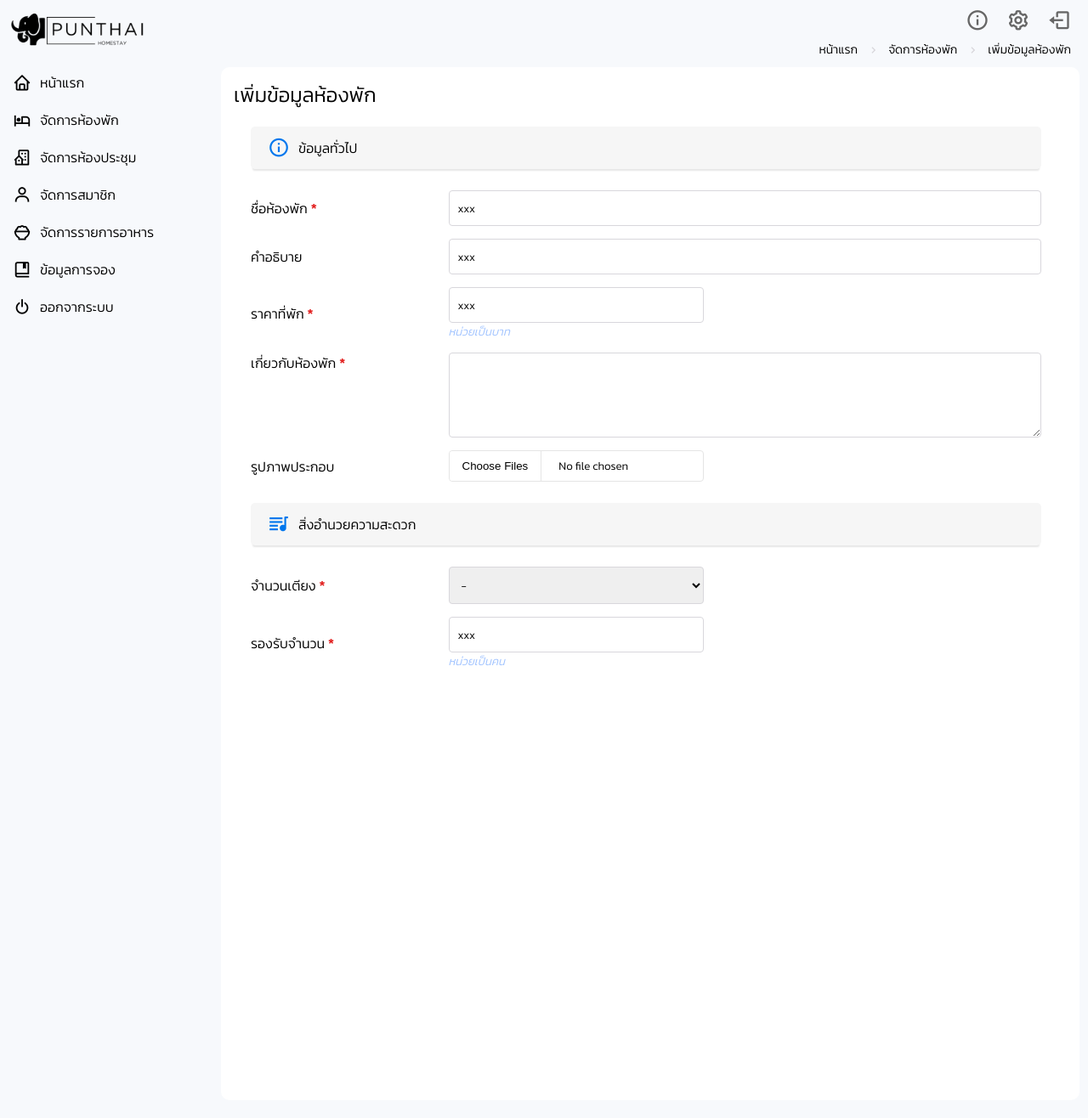
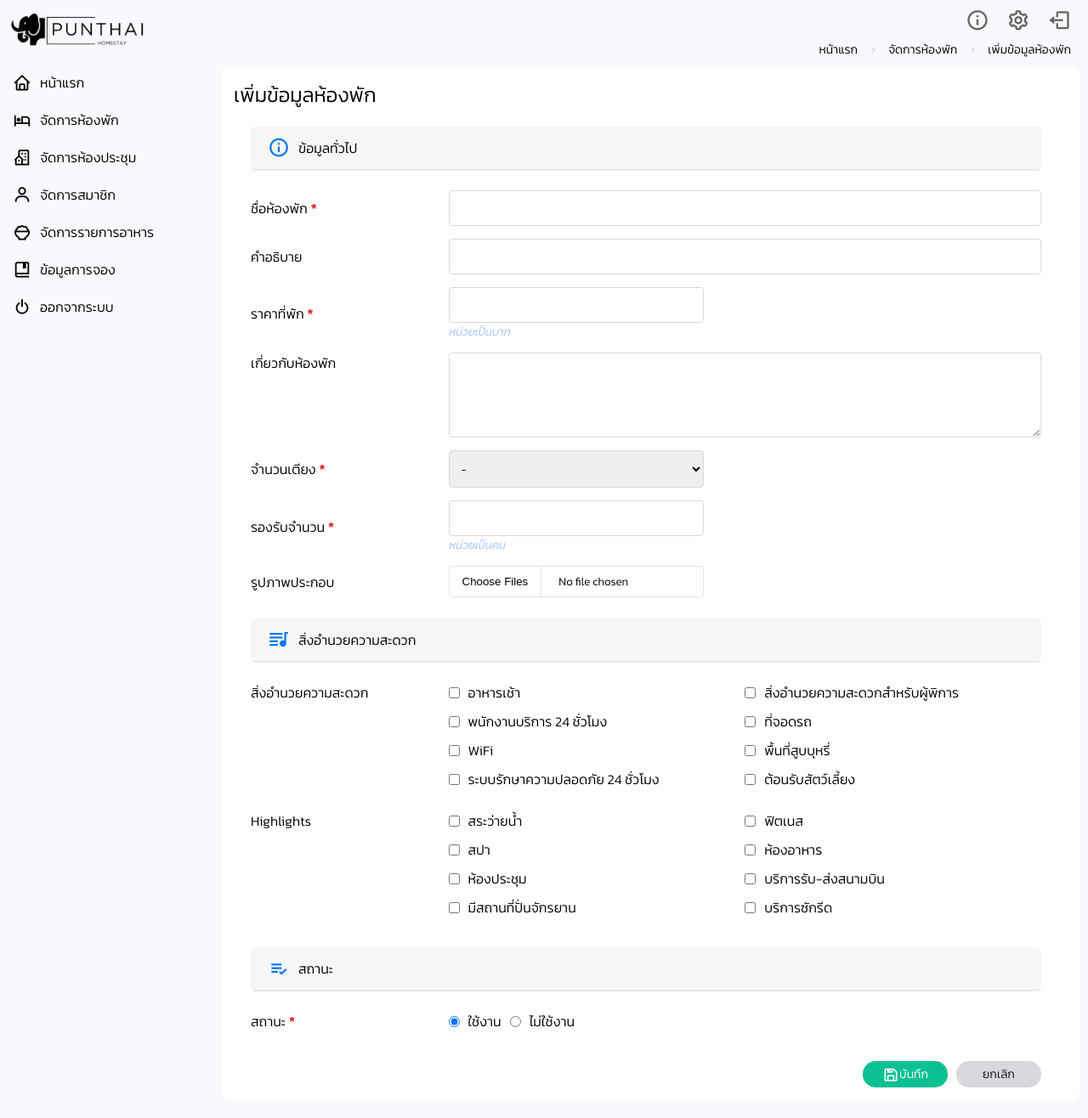
Before and after one commit to Monparty/project-punthai, a PHP site: page /admin/pages/room/addRoom.php in a window 1280 px wide. Shown: the whole page at 85% size. Run offline with PHP 8.4, Linux system fonts and the light colour scheme; some libraries are stand-ins or nearby versions.

Commit message:
commit addRoom

```diff
--- a/admin/pages/room/addRoom.html
+++ b/admin/pages/room/addRoom.html
@@ -74,6 +74,30 @@
             padding-right: 10px;
         }
 
+        .containerCheckbox {
+            display: grid;
+            grid-template-columns: 1fr 1fr;
+            margin-bottom:  10px;
+        }
+
+        .boxCheckbox {
+            display: flex;
+            align-items: center;
+            column-gap: 10px;
+        }
+
+        .formBtn {
+            display: flex;
+            align-items: center;
+            justify-content: flex-end;
+            column-gap: 10px;
+            margin-top: 20px;
+
+            & i {
+                font-size: 20px;
+            }
+        }
+
     </style>
 </head>
 <body>
@@ -86,7 +110,7 @@
         <i class='bx bx-chevron-right' style="color: var(--gray);"></i>
         <a>เพิ่มข้อมูลห้องพัก</a>
     </div>
-    <form action="#">
+    <form action="addRoom.php" method="post">
         <main class="containerAdmin">
             <section class="formSection">
                 <h2 style="margin-bottom:10px;">เพิ่มข้อมูลห้องพัก</h2>
@@ -100,7 +124,7 @@
                             <h4>ชื่อห้องพัก <span class="force">*</span></h4>
                         </div>
                         <div class="formInput">
-                            <input type="text" value="xxx">
+                            <input type="text" name="name" value="">
                         </div>
                     </div>
                     <div class="formRow">
@@ -108,7 +132,7 @@
                             <h4>คำอธิบาย</h4>
                         </div>
                         <div class="formInput">
-                            <input type="text" value="xxx">
+                            <input type="text" name="roomdesc" value="">
                         </div>
                     </div>
                     <div class="formRow">
@@ -116,16 +140,38 @@
                             <h4>ราคาที่พัก <span class="force">*</span></h4>
                         </div>
                         <div class="formInput w300">
-                            <input type="text" value="xxx">
+                            <input type="text" name="price" value="">
                             <h5 class="formInputDesc">หน่วยเป็นบาท</h5>
                         </div>
                     </div>
                     <div class="formRow valignTop">
                         <div class="formTitle">
-                            <h4>เกี่ยวกับห้องพัก <span class="force">*</span></h4>
+                            <h4>เกี่ยวกับห้องพัก</h4>
                         </div>
                         <div class="formInput">
-                            <textarea name=""></textarea>
+                            <textarea name="roomabout"></textarea>
+                        </div>
+                    </div>
+                    <div class="formRow">
+                        <div class="formTitle">
+                            <h4>จำนวนเตียง <span class="force">*</span></h4>
+                        </div>
+                        <div class="formInput w300">
+                            <select name="bed" id="">
+                                <option value="" selected>-</option>
+                                <option value="1 เตียง">1 เตียง</option>
+                                <option value="2 เตียง">2 เตียง</option>
+                                <option value="1 เตียงใหญ่">1 เตียงใหญ่</option>
+                            </select>
+                        </div>
+                    </div>
+                    <div class="formRow">
+                        <div class="formTitle">
+                            <h4>รองรับจำนวน <span class="force">*</span></h4>
+                        </div>
+                        <div class="formInput w300">
+                            <input type="text" name="amountpeople" value="">
+                            <h5 class="formInputDesc">หน่วยเป็นคน</h5>
                         </div>
                     </div>
                     <div class="formRow">
@@ -140,27 +186,118 @@
                         <i class='bx bxs-playlist'></i>
                         <h4>สิ่งอำนวยความสะดวก</h4>
                     </div>
-                    <div class="formRow">
+                    <div class="formRow valignTop">
                         <div class="formTitle">
-                            <h4>จำนวนเตียง <span class="force">*</span></h4>
+                            <h4>สิ่งอำนวยความสะดวก</h4>
                         </div>
-                        <div class="formInput w300">
-                            <select name="" id="">
-                                <option value="" selected>-</option>
-                                <option value="">1 เตียง</option>
-                                <option value="">2 เตียง</option>
-                                <option value="">1 เตียงใหญ่</option>
-                            </select>
+                        <div class="formInput">
+                            <div class="containerCheckbox">
+                                <div class="boxCheckbox">
+                                    <input type="checkbox" name="facility[]" value="อาหารเช้า">
+                                    <label for="">อาหารเช้า</label>
+                                </div>
+                                <div class="boxCheckbox">
+                                    <input type="checkbox" name="facility[]" value="สิ่งอํานวยความสะดวกสําหรับผู้พิการ">
+                                    <label for="">สิ่งอํานวยความสะดวกสําหรับผู้พิการ</label>
+                                </div>
+                            </div>
+                            <div class="containerCheckbox">
+                                <div class="boxCheckbox">
+                                    <input type="checkbox" name="facility[]" value="พนักงานบริการ 24 ชั่วโมง">
+                                    <label for="">พนักงานบริการ 24 ชั่วโมง</label>
+                                </div>
+                                <div class="boxCheckbox">
+                                    <input type="checkbox" name="facility[]" value="ที่จอดรถ">
+                                    <label for="">ที่จอดรถ</label>
+                                </div>
+                            </div>
+                            <div class="containerCheckbox">
+                                <div class="boxCheckbox">
+                                    <input type="checkbox" name="facility[]" value="WiFi">
+                                    <label for="">WiFi</label>
+                                </div>
+                                <div class="boxCheckbox">
+                                    <input type="checkbox" name="facility[]" value="พื้นที่สูบบุหรี่">
+                                    <label for="">พื้นที่สูบบุหรี่</label>
+                                </div>
+                            </div>
+                            <div class="containerCheckbox">
+                                <div class="boxCheckbox">
+                                    <input type="checkbox" name="facility[]" value="ระบบรักษาความปลอดภัย 24 ชั่วโมง">
+                                    <label for="">ระบบรักษาความปลอดภัย 24 ชั่วโมง</label>
+                                </div>
+                                <div class="boxCheckbox">
+                                    <input type="checkbox" name="facility[]" value="ต้อนรับสัตว์เลี้ยง">
+                                    <label for="">ต้อนรับสัตว์เลี้ยง</label>
+                                </div>
+                            </div>
                         </div>
+                    </div>
+                    <div class="formRow valignTop">
+                        <div class="formTitle">
+                            <h4>Highlights</h4>
+                        </div>
+                        <div class="formInput">
+                            <div class="containerCheckbox">
+                                <div class="boxCheckbox">
+                                    <input type="checkbox" name="highlight[]">
+                                    <label for="">สระว่ายน้ำ</label>
+                                </div>
+                                <div class="boxCheckbox">
+                                    <input type="checkbox" name="highlight[]" value="ฟิตเนส">
+                                    <label for="">ฟิตเนส</label>
+                                </div>
+                            </div>
+                            <div class="containerCheckbox">
+                                <div class="boxCheckbox">
+                                    <input type="checkbox" name="highlight[]" value="สปา">
+                                    <label for="">สปา</label>
+                                </div>
+                                <div class="boxCheckbox">
+                                    <input type="checkbox" name="highlight[]" value="ห้องอาหาร">
+                                    <label for="">ห้องอาหาร</label>
+                                </div>
+                            </div>
+                            <div class="containerCheckbox">
+                                <div class="boxCheckbox">
+                                    <input type="checkbox" name="highlight[]" value="ห้องประชุม">
+                                    <label for="">ห้องประชุม</label>
+                                </div>
+                                <div class="boxCheckbox">
+                                    <input type="checkbox" name="highlight[]" value="บริการรับ-ส่งสนามบิน">
+                                    <label for="">บริการรับ-ส่งสนามบิน</label>
+                                </div>
+                            </div>
+                            <div class="containerCheckbox">
+                                <div class="boxCheckbox">
+                                    <input type="checkbox" name="highlight[]" value="มีสถานที่ปั่นจักรยาน">
+                                    <label for="">มีสถานที่ปั่นจักรยาน</label>
+                                </div>
+                                <div class="boxCheckbox">
+                                    <input type="checkbox" name="highlight[]" value="บริการซักรีด">
+                                    <label for="">บริการซักรีด</label>
+                                </div>
+                            </div>
+                        </div>
+                    </div>
+                    <div class="headersection">
+                        <i class='bx bx-list-check'></i>
+                        <h4>สถานะ</h4>
                     </div>
                     <div class="formRow">
                         <div class="formTitle">
-                            <h4>รองรับจำนวน <span class="force">*</span></h4>
+                            <h4>สถานะ <span class="force">*</span></h4>
                         </div>
-                        <div class="formInput w300">
-                            <input type="text" value="xxx">
-                            <h5 class="formInputDesc">หน่วยเป็นคน</h5>
+                        <div class="boxCheckbox">
+                            <input type="radio" name="status[]" value="Active" checked>
+                            <label for="">ใช้งาน</label>
+                            <input type="radio" name="status[]" value="Inactive">
+                            <label for="">ไม่ใช้งาน</label>
                         </div>
+                    </div>
+                    <div class="formBtn">
+                        <button type="submit" class="button green w100"><i class='bx bx-save'></i> บันทึก</button>
+                        <button type="button" class="button gray w100" onclick="history.back()">ยกเลิก</button>
                     </div>
                 </div>
             </section>
--- a/admin/pages/room/addRoom.php
+++ b/admin/pages/room/addRoom.php
@@ -1,8 +1,49 @@
 <?php
-require_once '../../../config/config.php';
+include("../../../config/config.php");
 session_start();
 
+if ($_SERVER["REQUEST_METHOD"] == "POST") {
+
+$name = $_POST["name"];
+$roomdesc = $_POST["roomdesc"];
+$price = $_POST["price"];
+$roomabout = $_POST["roomabout"];
+$bed = $_POST["bed"];
+$amountpeople = $_POST["amountpeople"];
+
+$facility = $_POST["facility"];
+$facility_string = implode(",", $facility);
+
+$highlight = $_POST["highlight"];
+$highlight_string = implode(",", $highlight);
+
+$status = $_POST["status"];
+$status_string = implode(",", $status);
 
 
+$sql = "INSERT INTO rooms (name, roomdesc, price, roomabout,  bed, amountpeople, facility, highlight, status)
+                    VALUES (:name, :roomdesc, :price, :roomabout, :bed, :amountpeople, :facility_string, :highlight_string, :status_string)";
+
+$stmt = $conn->prepare($sql);
+$stmt->bindParam(":name", $name);
+$stmt->bindParam(":roomdesc", $roomdesc);
+$stmt->bindParam(":price", $price);
+$stmt->bindParam(":roomabout", $roomabout);
+$stmt->bindParam(":bed", $bed);
+/*
+$stmt->bindParam(":amountpeople", $amountpeople);
+$stmt->bindParam(":facility_string", $facility);
+$stmt->bindParam(":highlight_string", $highlight);
+$stmt->bindParam(":status_string", $status);
+*/
+$stmt->execute();
+
+if ($stmt->rowCount() > 0) {
+  echo "บันทึกข้อมูลสำเร็จ";
+} else {
+  echo "เกิดข้อผิดพลาดในการบันทึกข้อมูล";
+}
+
+}
 include ("addRoom.html");
 ?>
--- a/admin/pages/room/roomList.php
+++ b/admin/pages/room/roomList.php
@@ -1,5 +1,5 @@
 <?php
-require_once '../../../config/config.php';
+include("../../../config/config.php");
 session_start();
 
 $sql = " SELECT * FROM rooms";
--- a/css/main.css
+++ b/css/main.css
@@ -109,6 +109,11 @@ a {
 
 .button.green {
     background: var(--green);
+}
+
+.button.gray {
+    background: var(--gray);
+    color: var(--black);
 }
 
 .borderBox {
```
